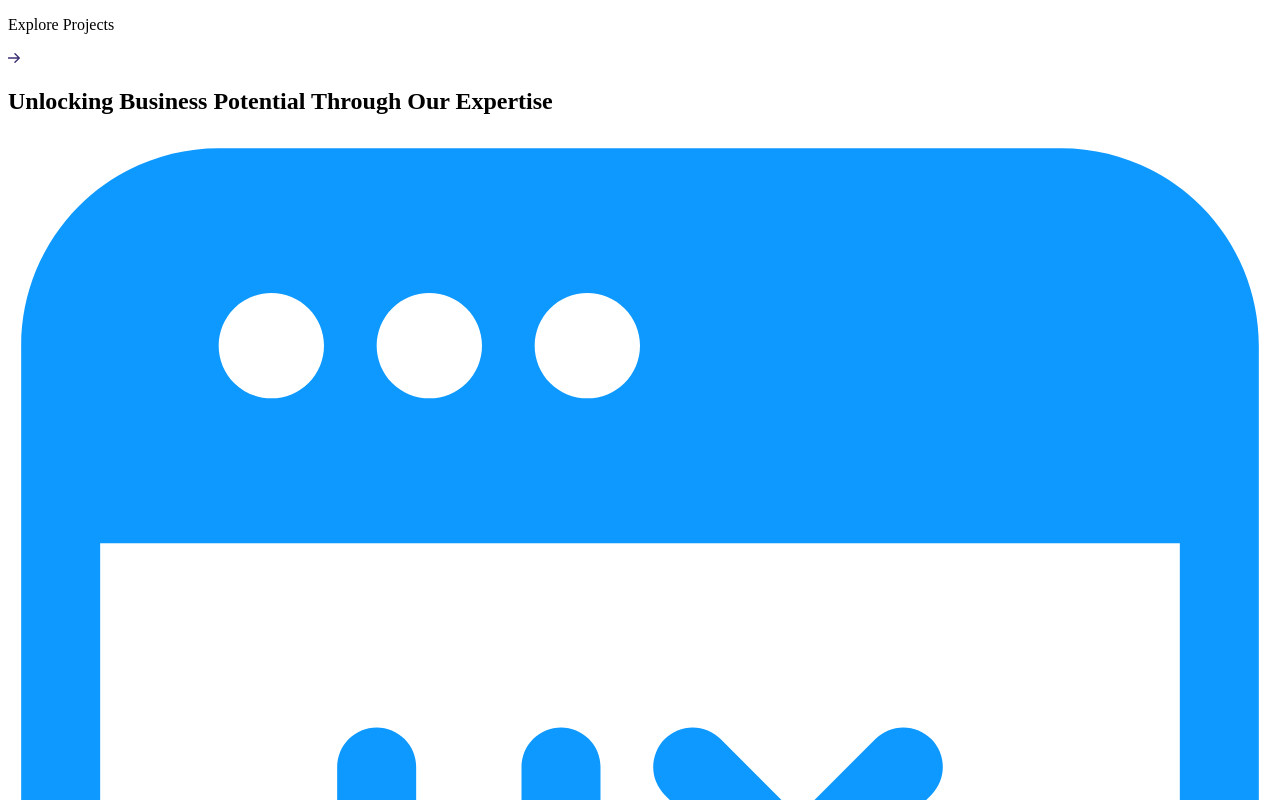
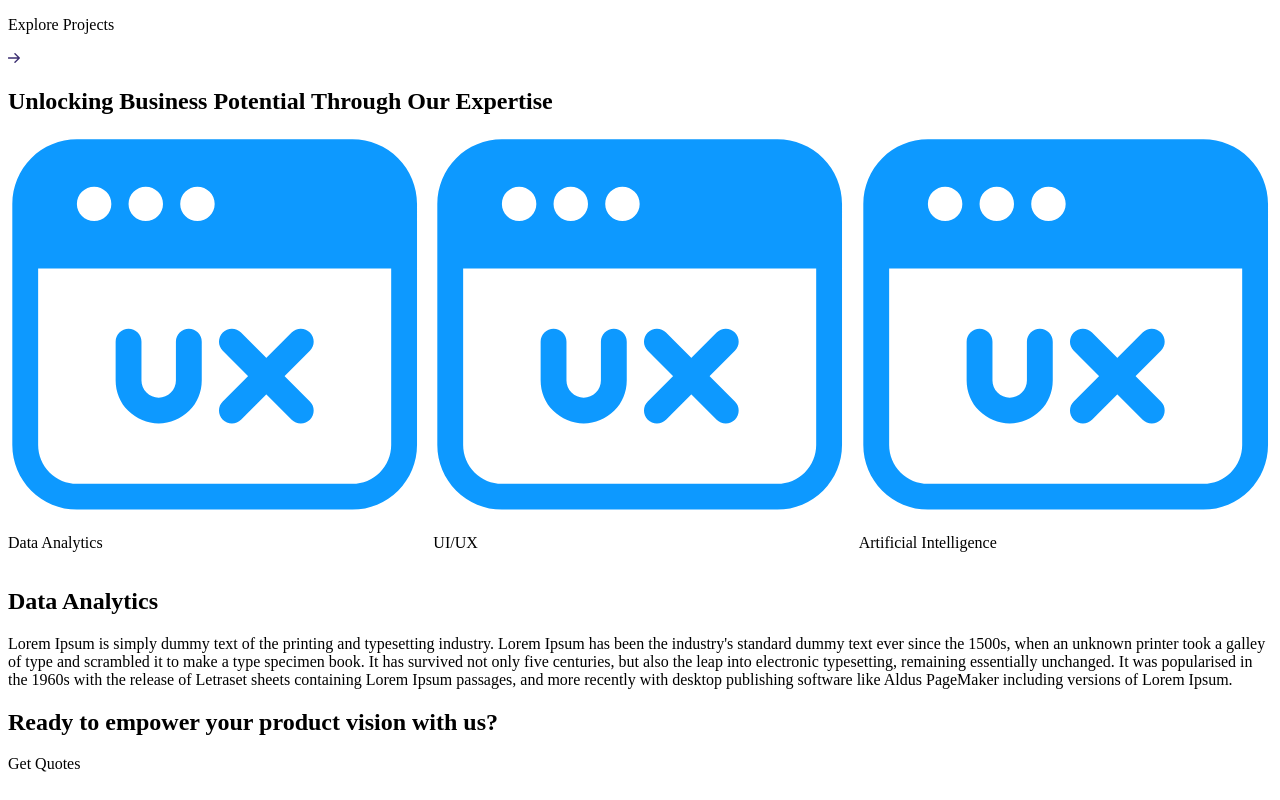
Before and after one commit to danishyaqoobofficial/HashedSystemProject, a React (Create React App) app: page / in a window 1280 px wide. Shown: the part 10500-11300 px from the top of the page. Built offline with nearby package versions, Linux system fonts and the light colour scheme.

Commit message:
slider added

```diff
--- a/package.json
+++ b/package.json
@@ -9,6 +9,7 @@
     "react": "^18.3.1",
     "react-dom": "^18.3.1",
     "react-scripts": "5.0.1",
+    "swiper": "^11.1.3",
     "web-vitals": "^2.1.4"
   },
   "scripts": {
--- a/src/Components/Cards/StoriesSingleCard.jsx
+++ b/src/Components/Cards/StoriesSingleCard.jsx
@@ -5,7 +5,7 @@
 function StoriesSingleCard(props) {
     return (
         <>
-            <div className="flex items-center justify-center gap-[12px] md:gap-[52px] max-w-[900px] mx-auto md:flex-row flex-col " style={{flexDirection : props.row_reverse}} >
+            <div className="flex items-center justify-center gap-[12px] md:gap-[52px] max-w-[900px] mx-auto md:flex-row flex-col mt-[12px] " >
                 <div className="mt-[22px]  rounded-[12px] pt-[20px] overflow-hidden max-w-[420px] w-full " style={{backgroundColor : props.color , paddingLeft : props.paddingLeft , paddingRight : props.paddingRight}}  >
                     <img className='h-[240px] sm:h-[260px]' src= {props.image} alt="" />
                 </div>
@@ -24,4 +24,6 @@ function StoriesSingleCard(props) {
     );
   }
 
+//   style={{flexDirection : props.row_reverse}}
+
   export default StoriesSingleCard;
--- a/src/Components/Header/Header.jsx
+++ b/src/Components/Header/Header.jsx
@@ -7,7 +7,7 @@ function Header() {
     return (
         <>
             <header className=" bg-[#E8F0FA] w-full ">
-                <div className="flex items-center max-w-[1200px] mx-auto py-[11px] justify-between px-[20px] ">
+                <div className="flex items-center max-w-[1200px] mx-auto py-[11px] justify-between px-[12px] sm:px-[20px] ">
                     <Logo/>
                     <div className="hidden lg:block">
                         <div className="flex items-center gap-[28px] lg:gap-[44px] ">
--- a/src/pages/LandingPage/index.jsx
+++ b/src/pages/LandingPage/index.jsx
@@ -40,6 +40,8 @@ import bg1 from '../../assets/Images/bg1.png'
 import BlogCard from "../../Components/Cards/BlogCard";
 import StoriesSingleCard from "../../Components/Cards/StoriesSingleCard";
 import llll from '../../assets/Images/Mask group copy.png'
+import { Swiper, SwiperSlide } from 'swiper/react';
+import 'swiper/css';
 
 
 
@@ -232,12 +234,19 @@ function LandingPage() {
                     <h2 className="text-center text-[#0A0E19] font-[600] mt-[20px] leading-[50px] text-[32px] md:text-[42px] ">Unlocking Business Potential Through Our Expertise</h2>
                     <div className="w-full flex items-center justify-center px-[8px]  ">
                         <div className="flex items-center overflow-auto py-[22px] gap-[12px] mt-[15px]">
-                            <ServiceSmallCard heading = 'Data Analytics' />
-                            <ServiceSmallCard heading = 'UI/UX' />
-                            <ServiceSmallCard heading = 'Artificial Intelligence' />
-                            <ServiceSmallCard heading = 'Machine Learning' />
-                            <ServiceSmallCard heading = 'Web' />
-                            <ServiceSmallCard heading = 'Mobile' />
+                            <Swiper
+                                spaceBetween={12}
+                                slidesPerView={3}
+                                onSlideChange={() => console.log('slide change')}
+                                onSwiper={(swiper) => console.log(swiper)}
+                                >
+                                <SwiperSlide><ServiceSmallCard heading = 'Data Analytics' /></SwiperSlide>
+                                <SwiperSlide><ServiceSmallCard heading = 'UI/UX' /></SwiperSlide>
+                                <SwiperSlide><ServiceSmallCard heading = 'Artificial Intelligence' /></SwiperSlide>
+                                <SwiperSlide><ServiceSmallCard heading = 'Machine Learning' /></SwiperSlide>
+                                <SwiperSlide><ServiceSmallCard heading = 'Web' /></SwiperSlide>
+                                <SwiperSlide><ServiceSmallCard heading = 'Mobile' /></SwiperSlide>
+                            </Swiper>
                         </div>
                     </div>
                     <div className="flex items-center justify-center gap-[22px] max-w-[840px] mx-auto mt-[22px] flex-col md:flex-row">
```
Also changed, not shown: 1 other file (tests, documents, lock files or other folders).
